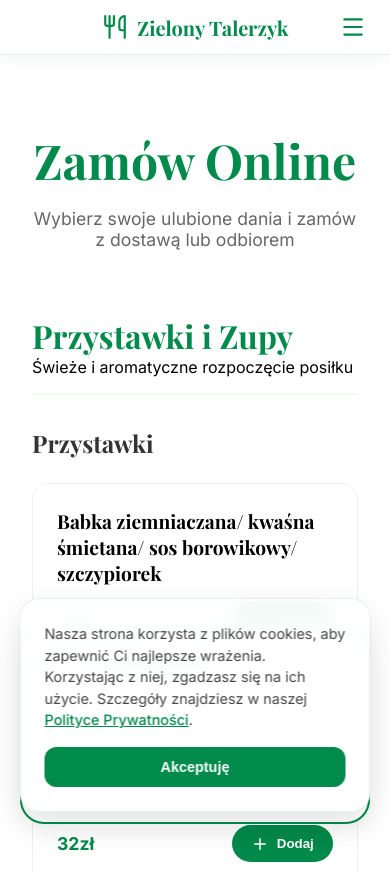
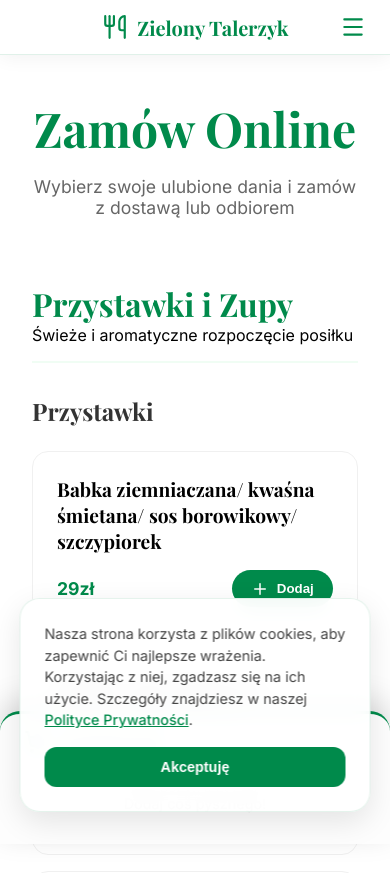
Before and after one commit to johnbosco6/zeln2, a Next.js app: page /zamow in a window 390 px wide. Shown: the top 873 px of the page. Built offline with nearby package versions, Linux system fonts and the light colour scheme; a web font is replaced by a local one.

Commit message:
Further mobile optimizations: reduced gaps, adjusted hero height, and implemented horizontal scroll gallery

```diff
--- a/app/zamow/order.module.css
+++ b/app/zamow/order.module.css
@@ -266,19 +266,54 @@
 @media (max-width: 1024px) {
   .mainGrid {
     grid-template-columns: 1fr;
+    gap: 2rem;
   }
   .sidebar {
     display: none;
   }
+  .orderContainer {
+    padding-top: 6rem;
+  }
   .cartSummary {
     position: fixed;
-    bottom: 20px;
-    right: 20px;
-    left: 20px;
-    z-index: 100;
+    bottom: 0;
+    left: 0;
+    right: 0;
+    z-index: 1000;
   }
   .cartSticky {
     position: static;
-    padding: 1rem;
+    border-radius: 20px 20px 0 0;
+    padding: 1rem 1.5rem;
+    box-shadow: 0 -10px 30px rgba(0,0,0,0.15);
+    border-top: 3px solid var(--primary-green);
+    border-left: none;
+    border-right: none;
+    border-bottom: none;
+  }
+  .cartHeader {
+    margin-bottom: 0.5rem;
+  }
+  .cartHeader h3 {
+    font-size: 1.1rem;
+  }
+  .cartList {
+    max-height: 150px;
+    margin-bottom: 1rem;
+  }
+  .cartItem {
+    padding: 0.5rem 0;
+  }
+  .totalRow {
+    margin-bottom: 1rem;
+    font-size: 1.1rem;
+  }
+  .checkoutBtn {
+    padding: 0.75rem;
+    font-size: 0.9rem;
+  }
+  .emptyCart {
+    padding: 1rem 0;
+    font-size: 0.9rem;
   }
 }
```
Also changed, not shown: app/page.module.css (+28 -5 lines).
